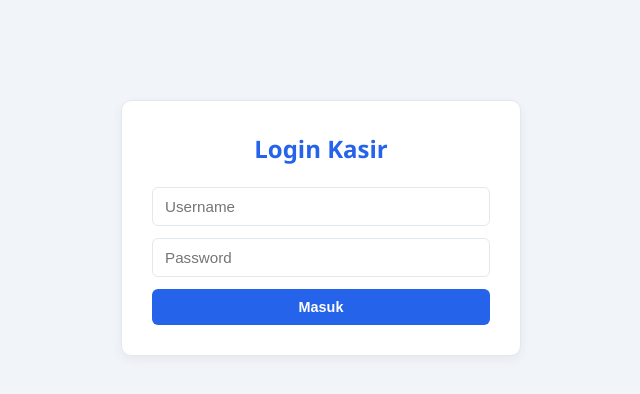
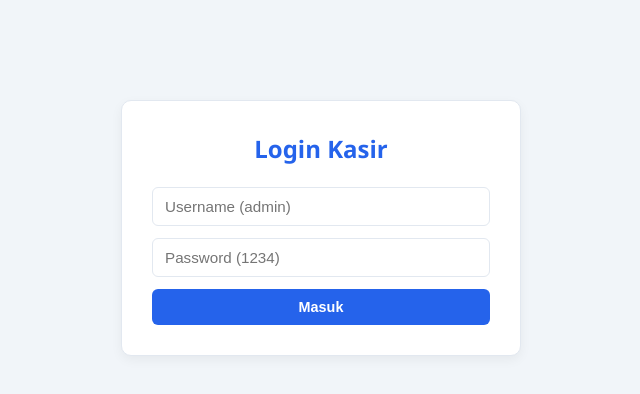
Before and after one commit to zczac/tugas-informatika, a plain HTML site: page index.html in a window 1280 px wide. Shown: the whole page, without its empty margins (319-959 px from the left). Drawn offline with Linux system fonts and the light colour scheme.

Commit message:
Update index.html

```diff
--- a/index.html
+++ b/index.html
@@ -11,8 +11,8 @@
   <div class="login" id="loginBox">
     <h2>Login Kasir</h2>
     <div class="form-group">
-      <input id="user" placeholder="Username ">
-      <input id="pass" type="password" placeholder="Password ">
+      <input id="user" placeholder="Username (admin)">
+      <input id="pass" type="password" placeholder="Password (1234) ">
       <button class="btn btn-primary" onclick="login()">Masuk</button>
     </div>
 
```
